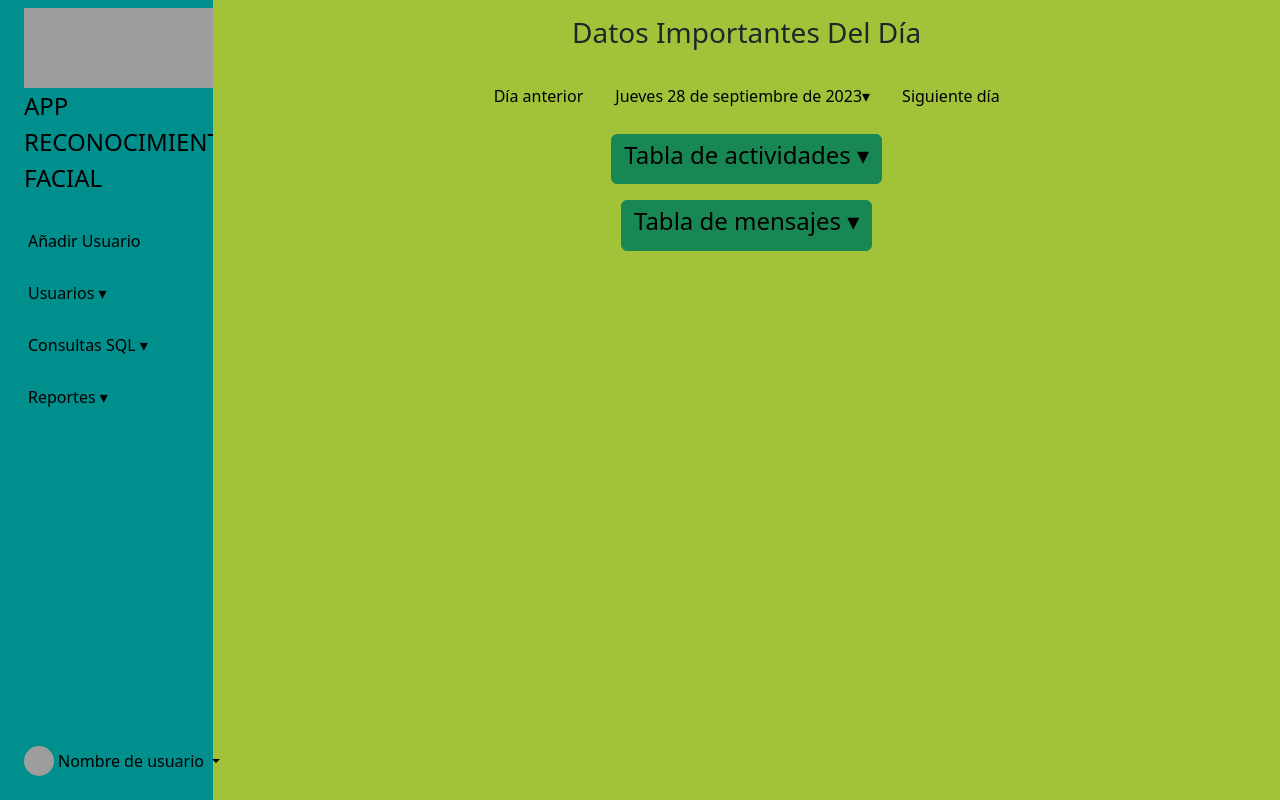
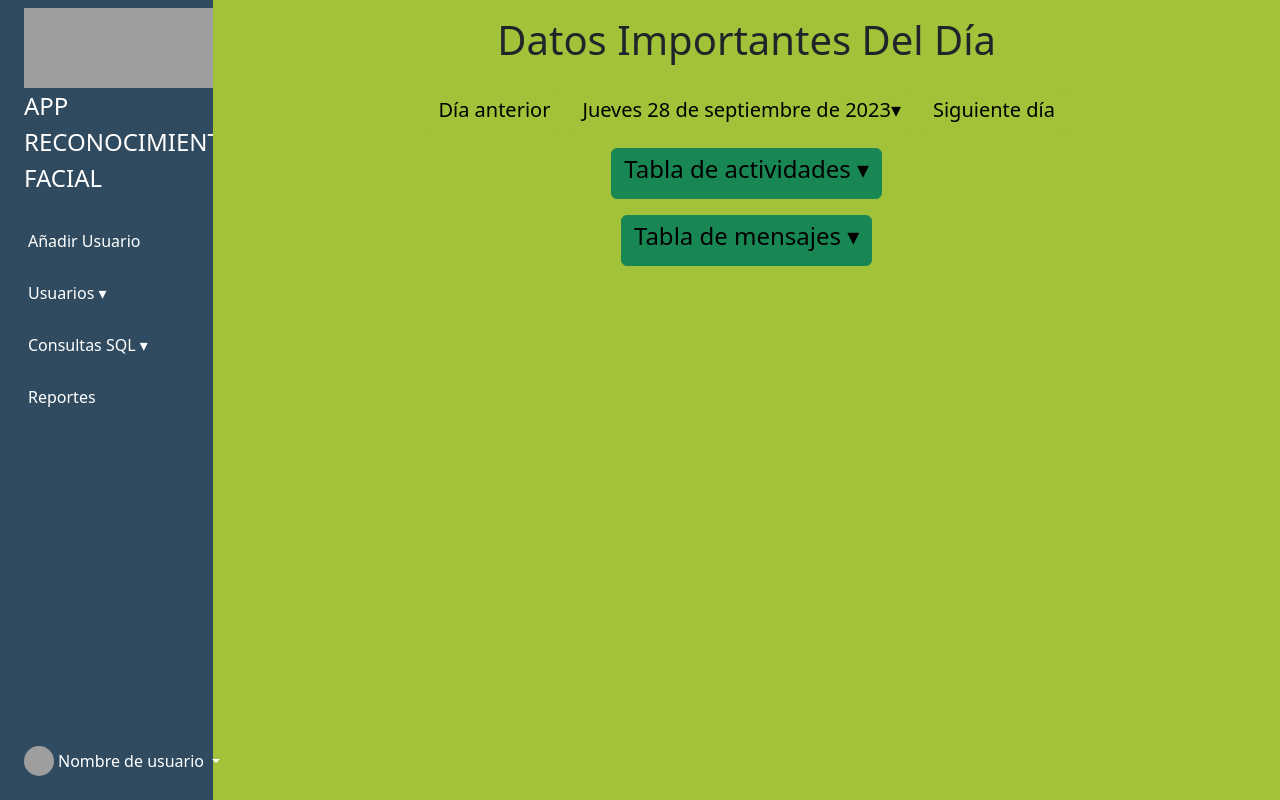
Before and after one commit to Sam220903/Web-ReconocimientoFacial, an Angular app: page / in a window 1280 px wide. Built offline with nearby package versions, Linux system fonts and the light colour scheme; grey boxes are pictures that could not be loaded.

Commit message:
modified:   src/app/Components/navbar/navbar.component.css 	modified:   src/app/Components/navbar/navbar.component.html

```diff
--- a/src/app/Components/navbar/navbar.component.css
+++ b/src/app/Components/navbar/navbar.component.css
@@ -1,5 +1,5 @@
 .nav-link span {
-	color: black;
+	color: white;
 	/* Cambia el color de los nombres de los menús */
 }
 
@@ -8,7 +8,7 @@
 	margin: 5px;
 	padding: 10px;
 	text-decoration: none;
-	color: #000000;
+	color: #000;
 	background-color: #a2c239;
 	border: 1px solid #a2c239;
 	border-radius: 5px;
--- a/src/app/Components/navbar/navbar.component.html
+++ b/src/app/Components/navbar/navbar.component.html
@@ -36,13 +36,13 @@
 
 <div class="container-fluid">
 	<div class="row flex-nowrap">
-		<div class="col-auto col-md-3 col-xl-2 px-sm-2 px-0" style="background-color: #008F8C;">
+		<div class="col-auto col-md-3 col-xl-2 px-sm-2 px-0" style="background-color: rgb(48, 75, 95);">
 			<div class="d-flex flex-column align-items-center align-items-sm-start px-3 pt-2 text-white min-vh-100">
 				<img src="https://www.luminisoft.com.mx/img-luminisoft/logoweb_2.0.svg"
-					alt="" height="80px" width="220px" style="background-color: rgb(6, 114, 197);">
+					alt="" height="80px" width="220px" >
 				<a href="/" class="d-flex align-items-center pb-3 mb-md-0 me-md-auto text-white text-decoration-none" >
 
-					<span class="fs-4 d-none d-sm-inline" style="color :black" >APP RECONOCIMIENTO FACIAL</span>
+					<span class="fs-4 d-none d-sm-inline" style="color :white" >APP RECONOCIMIENTO FACIAL</span>
 
 				</a>
 				<ul class="nav nav-pills flex-column mb-sm-auto mb-0 align-items-center align-items-sm-start" id="menu">
@@ -87,33 +87,20 @@
 						</ul>
 					</li>
 
-					<li>
-						<a href="#submenu4" data-bs-toggle="collapse" class="nav-link px-0 align-middle">
-							<i class="fs-4 bi-grid"></i> <span class="ms-1 d-none d-sm-inline">Reportes ▾</span> </a>
-						<ul class="collapse nav flex-column ms-1" id="submenu4" data-bs-parent="#menu">
-							<li class="w-100">
-								<a href="#" class="nav-link px-0"> <span class="d-none d-sm-inline" style="padding-left: 25px;"> → Filtro por Nombre</span> </a>
-							</li>
-							<li>
-								<a href="#" class="nav-link px-0"> <span class="d-none d-sm-inline" style="padding-left: 25px;"> → Filtro por Carrera</span> </a>
-							</li>
-							<li>
-								<a href="#" class="nav-link px-0"> <span class="d-none d-sm-inline" style="padding-left: 25px;"> → Filtro por Tiempo</span> </a>
-							</li>
-							<li>
-								<a href="#" class="nav-link px-0"> <span class="d-none d-sm-inline" style="padding-left: 25px;"> → Filtro por </span> </a>
-							</li>
-						</ul>
+					<li class="nav-item">
+						<a href="#" class="nav-link align-middle px-0">
+							<i class="fs-4 bi-house"></i> <span class="ms-1 d-none d-sm-inline">Reportes</span>
+						</a>
 					</li>
 
 				</ul>
 				<hr>
 				<div class="dropdown pb-4">
-					<a href="#" class="d-flex align-items-center text-black text-decoration-none dropdown-toggle"
+					<a href="#" class="d-flex align-items-center text-white text-decoration-none dropdown-toggle"
 						id="dropdownUser1" data-bs-toggle="dropdown" aria-expanded="false">
 						<img src="https://github.com/mdo.png" alt="hugenerd" width="30" height="30"
 							class="rounded-circle">
-						<span class="d-none d-sm-inline mx-1" style="color :black">Nombre de usuario</span>
+						<span class="d-none d-sm-inline mx-1" style="color :white">Nombre de usuario</span>
 					</a>
 					<ul class="dropdown-menu dropdown-menu-dark text-small shadow">
 						<li><a class="dropdown-item" href="#">Configuración</a></li>
@@ -130,13 +117,13 @@
 		<div class="col py-3" style = "background:#a2c239;">
 
 			<div class="text-center">
-				<h3>Datos Importantes Del Día</h3>
+				<h1>Datos Importantes Del Día</h1>
 			</div>
 
 			<div class="text-center" style="background-color: #a2c239; padding: 10px;">
-				<a href="#" class="barra-item">Día anterior</a>
-				<a href="#" class="barra-item">Jueves 28 de septiembre de 2023▾</a>
-				<a href="#" class="barra-item">Siguiente día</a>
+				<h5 href="#" class="barra-item">Día anterior</h5>
+				<h5 href="#" class="barra-item">Jueves 28 de septiembre de 2023▾</h5>
+				<h5 href="#" class="barra-item">Siguiente día</h5>
 			</div>
 
 		<div class="row">
```
